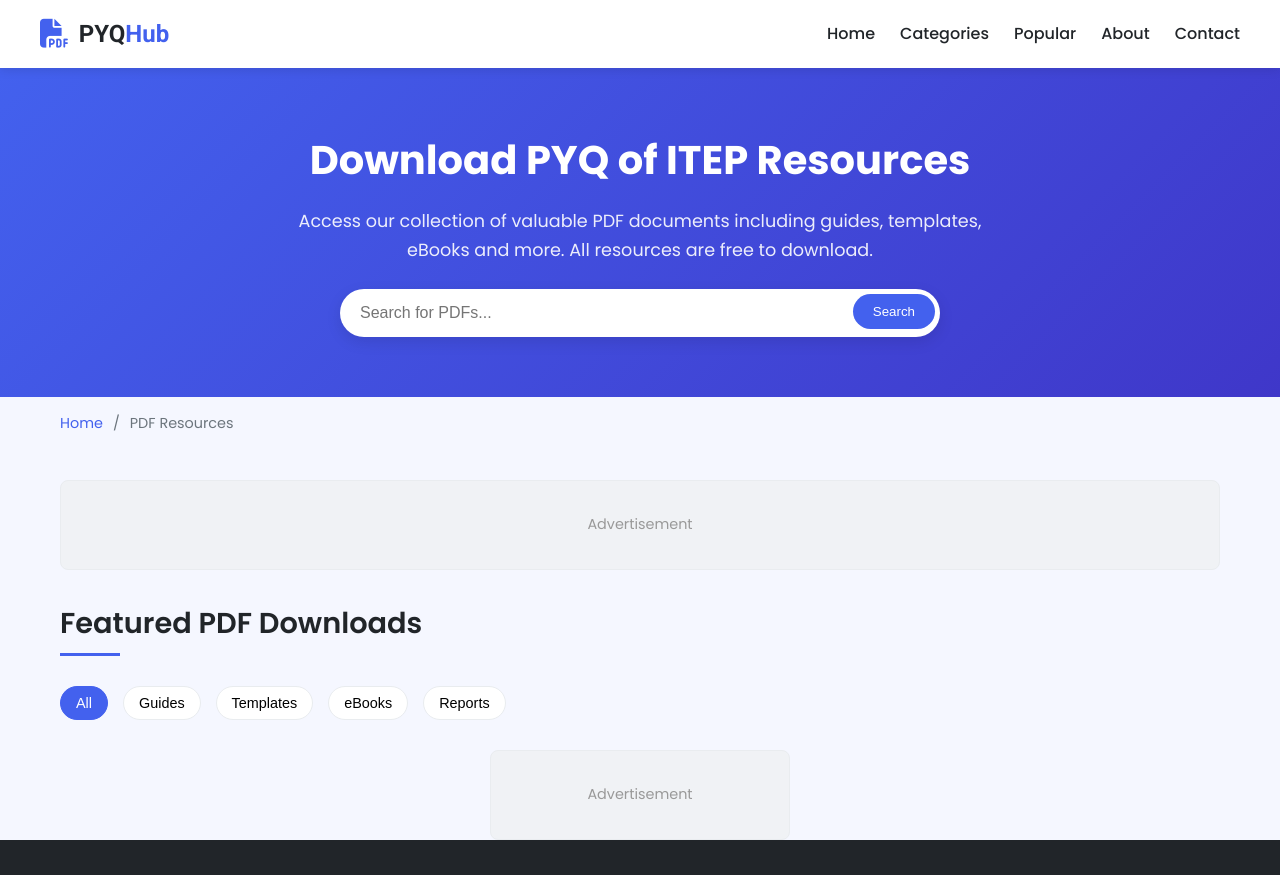
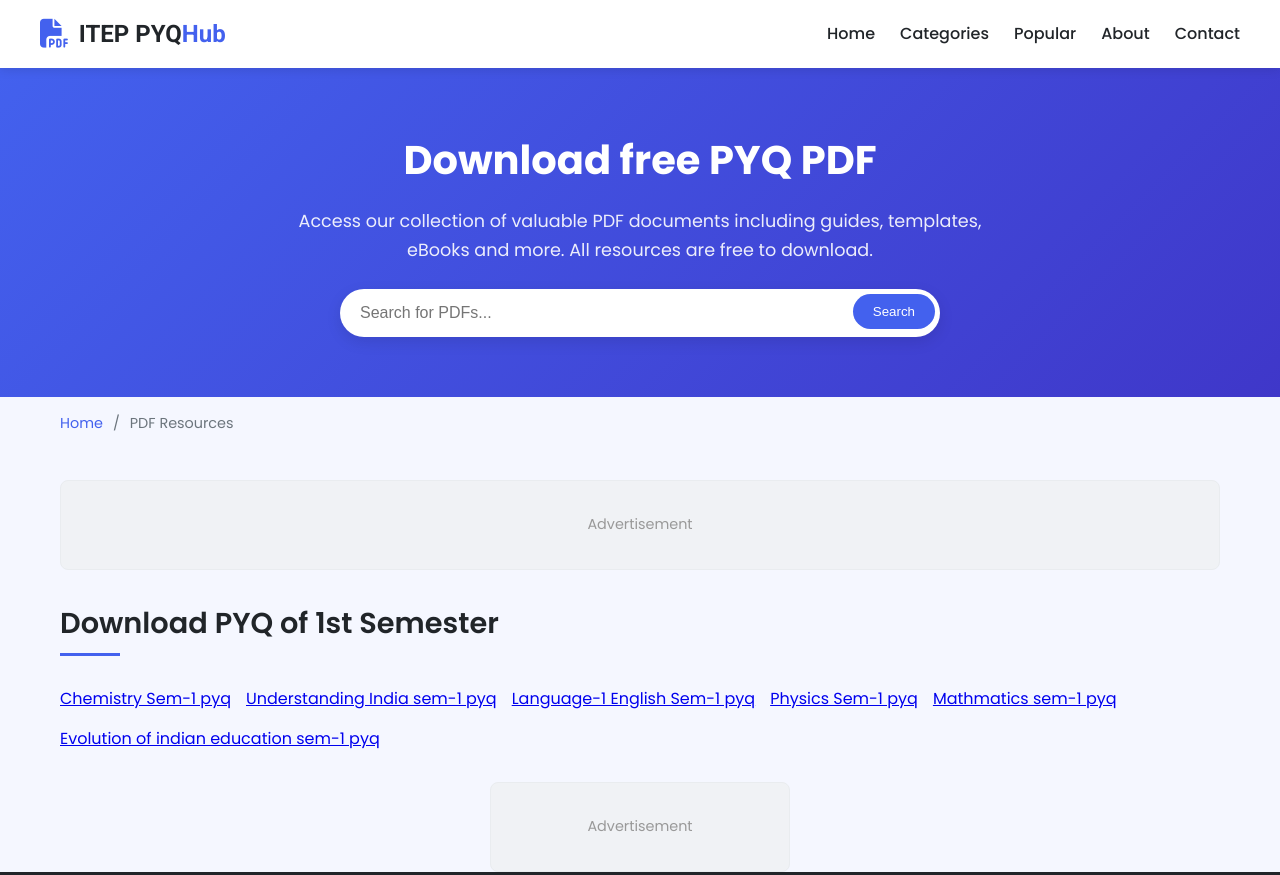
Before and after one commit to try3366/pdfuploader, a plain HTML site: page index.html in a window 1280 px wide. Shown: the top 875 px of the page. Drawn offline with Linux system fonts and the light colour scheme.

Commit message:
Update index.html

```diff
--- a/index.html
+++ b/index.html
@@ -552,7 +552,7 @@
         <div class="container header-container">
             <a href="index.html" class="logo">
                 <i class="fas fa-file-pdf logo-icon"></i>
-                <span class="logo-text">PYQ<span>Hub</span></span>
+                <span class="logo-text"> ITEP PYQ<span>Hub</span></span>
             </a>
 
             <button class="mobile-menu-btn" id="mobileMenuBtn">
@@ -574,7 +574,7 @@
     <!-- Hero Section -->
     <section class="hero">
         <div class="container">
-            <h1>Download PYQ of ITEP Resources</h1>
+            <h1>Download free PYQ PDF</h1>
             <p>Access our collection of valuable PDF documents including guides, templates, eBooks and more. All resources are free to download.</p>
 
             <div class="search-box">
@@ -600,15 +600,16 @@
             <div style="color: #999; font-size: 0.9rem;">Advertisement</div>
         </div>
 
-        <h2 class="section-title">Featured PDF Downloads</h2>
+        <h2 class="section-title">Download PYQ of 1st Semester</h2>
 
         <!-- Category Filter -->
         <div class="category-filter">
-            <button class="category-btn active">All</button>
-            <button class="category-btn">Guides</button>
-            <button class="category-btn">Templates</button>
-            <button class="category-btn">eBooks</button>
-            <button class="category-btn">Reports</button>
+            <a href="https://acrobat.adobe.com/id/urn:aaid:sc:AP:bcb265b2-9019-4eff-8cd5-97a6b33ca548">Chemistry Sem-1 pyq</a>
+            <a href="https://acrobat.adobe.com/id/urn:aaid:sc:AP:60b55806-5fb4-48c8-ae9e-6b489285c79e">Understanding India sem-1 pyq</a>
+            <a href="https://acrobat.adobe.com/id/urn:aaid:sc:AP:b0a4ceb7-cf74-47b0-8980-1efccdde6476">Language-1 English Sem-1 pyq</a>
+            <a href="https://acrobat.adobe.com/id/urn:aaid:sc:AP:4f0c9af8-015d-4af8-b50f-2bd2d2cb7f70">Physics Sem-1 pyq</a>
+            <a href="https://acrobat.adobe.com/id/urn:aaid:sc:AP:4dc8bef4-542a-4d06-a60f-2f95e2f1bb5e">Mathmatics sem-1 pyq</a>
+            <a href="https://acrobat.adobe.com/id/urn:aaid:sc:AP:1ff7e625-7bc2-42ef-b444-209b45ca920f">Evolution of indian education sem-1 pyq</a>
         </div>
 
         <!-- PDF Grid -->
```
